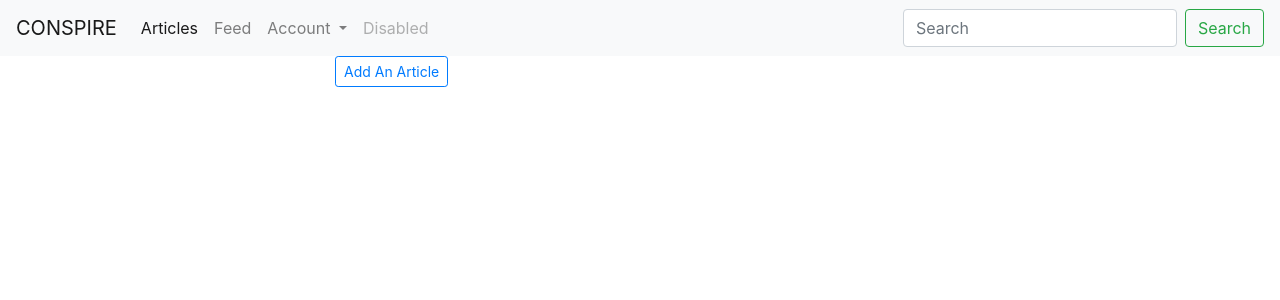
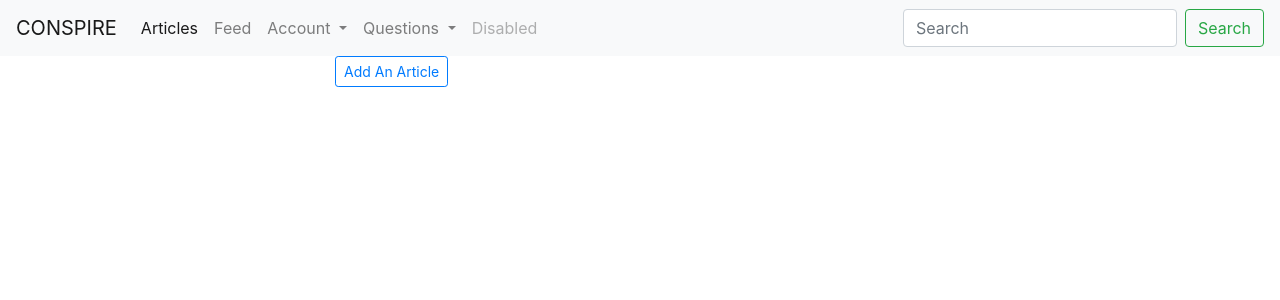
Before and after one commit to kd-kinuthiadavid/CONSPIRE, a Django app: a page that uses my_conspire/templates/navbar.html in a window 1280 px wide. Shown: the top 300 px of the page. Run offline with Django 3.2, Linux system fonts and the light colour scheme; data that the repository does not hold is empty; some libraries are stand-ins or nearby versions.

Commit message:
edit navbar to link Questions - add a dropdown

```diff
--- a/my_conspire/templates/navbar.html
+++ b/my_conspire/templates/navbar.html
@@ -32,6 +32,23 @@
         </div>
                     {% endif %}
       </li>
+
+
+      <li class="nav-item dropdown">
+        <a class="nav-link dropdown-toggle" href="#" id="navbarDropdown" role="button" data-toggle="dropdown" aria-haspopup="true" aria-expanded="false">
+          Questions
+        </a>
+        <div class="dropdown-menu" aria-labelledby="navbarDropdown">
+          <a class="dropdown-item" href="{% url 'questions' %}">All Questions</a>
+          <a class="dropdown-item" href="#">Answered Questions</a>
+          <div class="dropdown-divider"></div>
+          <a class="dropdown-item" href="#">something</a>
+          <a class="dropdown-item" href="#">some thing</a>
+        </div>
+      </li>
+
+
+
       <li class="nav-item">
         <a class="nav-link disabled" href="#">Disabled</a>
       </li>
```
